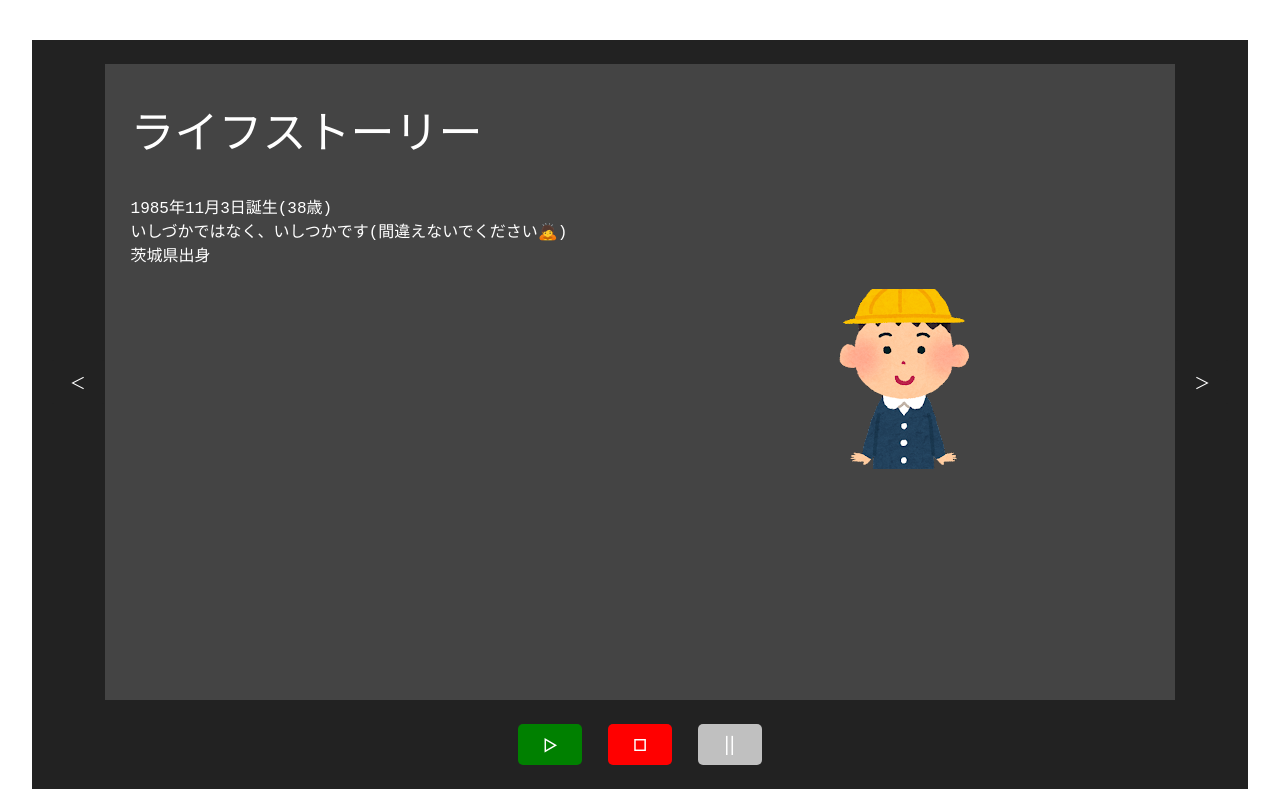
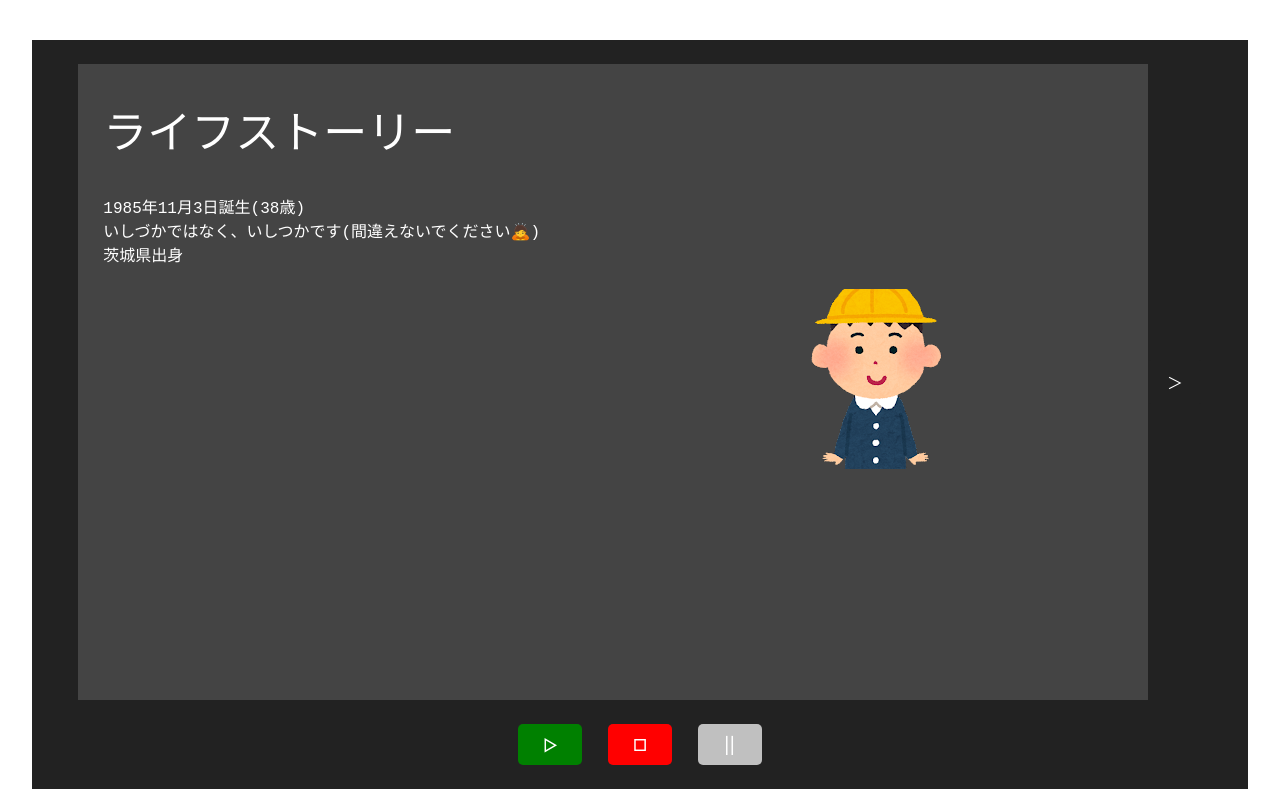
Before and after one commit to tak389/slideshow, a React (Vite) app: page / in a window 1280 px wide. Built offline with nearby package versions, Linux system fonts and the light colour scheme.

Commit message:
ページ数によってボタンの出し分けを制御
Signed-off-by: tak389 <pupu8241t@gmail.com>

```diff
--- a/src/components/templates/SlideShowTemplate/index.tsx
+++ b/src/components/templates/SlideShowTemplate/index.tsx
@@ -24,20 +24,19 @@ type Props = {
 const SlideShowTemplate = (props: Props): JSX.Element => {
     const [pageIndex, setPageIndex] = useState<number>(0)
     const [data, setData] = useState<Props>(props)
+    const pageMax: number = props.data.pages.length - 1
 
     useEffect(() => {
         setData(props)
     }, [pageIndex])
 
     const slidePrevPage = (): void => {
-        if (pageIndex <= 0) return // TODO alert等追加する
         const index = pageIndex - 1
         setPageIndex(index)
         playSound()
     }
 
     const slideNextPage = (): void => {
-        if (pageIndex >= props.data.pages.length - 1) return // TODO alert等追加する
         const index = pageIndex + 1
         setPageIndex(index)
         playSound()
@@ -57,7 +56,9 @@ const SlideShowTemplate = (props: Props): JSX.Element => {
         <div>
             <div className={styles.template}>
                 <span className={styles.outside}>
-                    <SlideButton onClick={slidePrevPage}>＜</SlideButton>
+                    {pageIndex !== 0 &&
+                        <SlideButton onClick={slidePrevPage}>＜</SlideButton>
+                    }
                 </span>
                 <div className={styles.slide_wrapper}>
                     <Swiper>
@@ -71,7 +72,9 @@ const SlideShowTemplate = (props: Props): JSX.Element => {
                     </Swiper>
                 </div>
                 <span className={styles.outside}>
-                    <SlideButton onClick={slideNextPage}>＞</SlideButton>
+                    {pageIndex !== pageMax &&
+                        <SlideButton onClick={slideNextPage}>＞</SlideButton>
+                    }
                 </span>
             </div>
             <div className={styles.sound_bar}>
```
